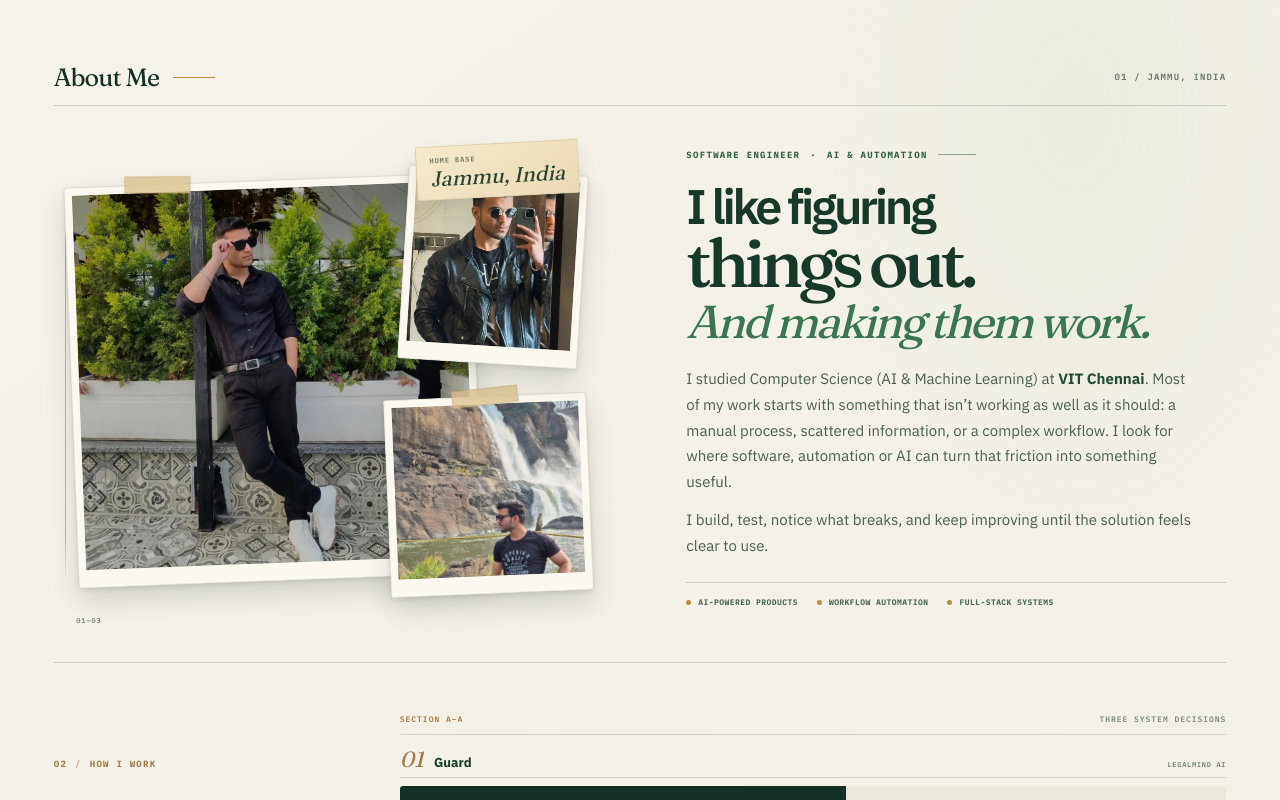
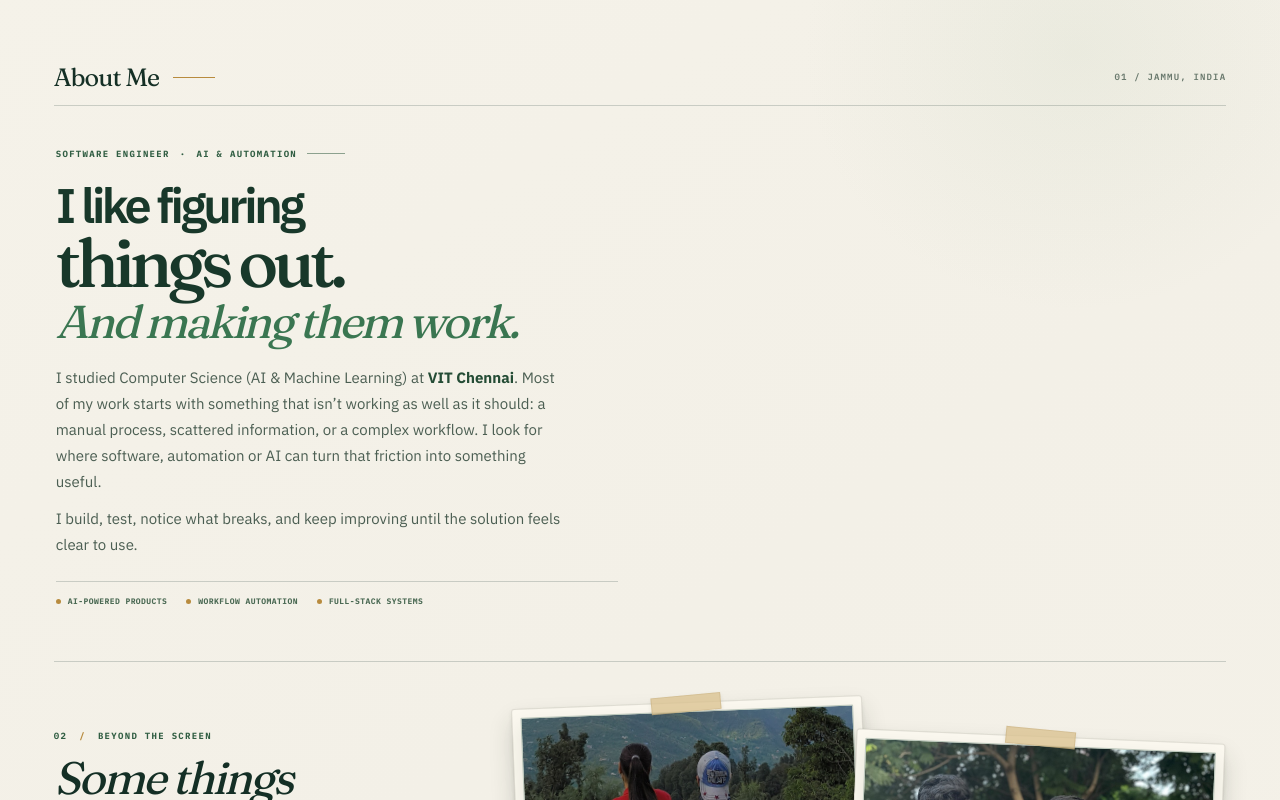
Before and after one commit to mohitagg07/portfolio, a Next.js app: page / in a window 1280 px wide. Shown: the part 840-1640 px from the top of the page. Built offline with nearby package versions, Linux system fonts and the light colour scheme; no server answers.

Commit message:
Simplify About introduction and remove illustrative work section

```diff
--- a/app/components/Story.tsx
+++ b/app/components/Story.tsx
@@ -3,7 +3,6 @@
 import Image from "next/image";
 import { motion, useReducedMotion } from "motion/react";
 import { useInView } from "./useInView";
-import EngineeringPractice from "./EngineeringPractice";
 
 const EASE: [number, number, number, number] = [0.16, 1, 0.3, 1];
 
@@ -41,74 +40,6 @@ export default function Story() {
         </header>
 
         <div className="about-fieldnotes__intro">
-          <motion.div className="about-fieldnotes__gallery" {...reveal(0.06)}>
-            <div className="about-fieldnotes__location" aria-label="Home base: Jammu, India">
-              <span>HOME BASE</span>
-              <strong>Jammu, India</strong>
-            </div>
-
-            <motion.figure
-              data-about-portrait="true"
-              data-about-interactive="portrait"
-              className="about-fieldnotes__photo about-fieldnotes__photo--main"
-              initial={reduceMotion ? false : { opacity: 0 }}
-              animate={reduceMotion || sectionSeen ? { opacity: 1 } : { opacity: 0 }}
-              transition={reduceMotion ? { duration: 0 } : { duration: 0.72, delay: 0.08, ease: EASE }}
-            >
-              <span className="about-fieldnotes__tape about-fieldnotes__tape--main" aria-hidden="true" />
-              <div className="about-fieldnotes__photo-frame">
-              <Image
-                src="/about/about-main.webp"
-                alt="Mohit outdoors in a black shirt, among the greenery"
-                fill
-                sizes="(max-width: 760px) 61vw, (max-width: 1100px) 43vw, 620px"
-                quality={75}
-                className="about-fieldnotes__photo-image"
-              />
-              </div>
-            </motion.figure>
-
-            <motion.figure
-              className="about-fieldnotes__photo about-fieldnotes__photo--selfie"
-              initial={reduceMotion ? false : { opacity: 0 }}
-              animate={reduceMotion || sectionSeen ? { opacity: 1 } : { opacity: 0 }}
-              transition={reduceMotion ? { duration: 0 } : { duration: 0.62, delay: 0.2, ease: EASE }}
-            >
-              <span className="about-fieldnotes__tape" aria-hidden="true" />
-              <div className="about-fieldnotes__photo-frame">
-              <Image
-                src="/about/about-selfie.webp"
-                alt="Mohit in a black leather jacket"
-                fill
-                sizes="(max-width: 760px) 30vw, 240px"
-                quality={75}
-                className="about-fieldnotes__photo-image"
-              />
-              </div>
-            </motion.figure>
-
-            <motion.figure
-              className="about-fieldnotes__photo about-fieldnotes__photo--waterfall"
-              initial={reduceMotion ? false : { opacity: 0 }}
-              animate={reduceMotion || sectionSeen ? { opacity: 1 } : { opacity: 0 }}
-              transition={reduceMotion ? { duration: 0 } : { duration: 0.62, delay: 0.3, ease: EASE }}
-            >
-              <span className="about-fieldnotes__tape" aria-hidden="true" />
-              <div className="about-fieldnotes__photo-frame">
-              <Image
-                src="/about/about-waterfall.webp"
-                alt="Mohit visiting a waterfall"
-                fill
-                sizes="(max-width: 760px) 30vw, 240px"
-                quality={75}
-                className="about-fieldnotes__photo-image about-fieldnotes__photo-image--waterfall"
-              />
-              </div>
-            </motion.figure>
-
-            <span className="about-fieldnotes__gallery-index" aria-hidden="true">01—03</span>
-          </motion.div>
-
           <motion.div className="about-fieldnotes__copy" {...reveal(0.14)}>
             <p className="about-fieldnotes__eyebrow">
               SOFTWARE ENGINEER <span aria-hidden="true">·</span> AI &amp; AUTOMATION
@@ -141,7 +72,6 @@ export default function Story() {
           </motion.div>
         </div>
 
-        <EngineeringPractice />
 
         <motion.section
           className="about-fieldnotes__beyond"
@@ -149,7 +79,7 @@ export default function Story() {
           {...inViewReveal}
         >
           <div className="about-fieldnotes__beyond-copy">
-            <p className="about-fieldnotes__kicker">03 <span>/</span> BEYOND THE SCREEN</p>
+            <p className="about-fieldnotes__kicker">02 <span>/</span> BEYOND THE SCREEN</p>
             <h3 id="about-beyond-title">Some things deserve to stay outside the workspace.</h3>
             <p>
               Time outdoors, a change of scene, and good people. That’s usually enough to come
```
